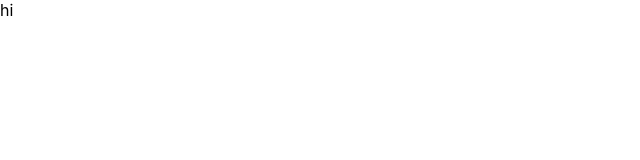
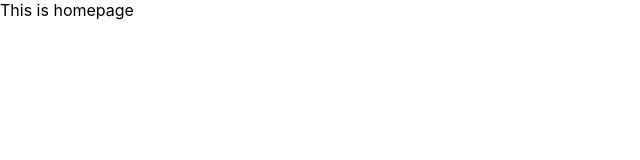
Before and after one commit to Mohitsingh1999/box-office-app, a React (Create React App) app: page / in a window 1280 px wide. Shown: the top 160 px of the page, without its empty margins (0-640 px from the left). Built offline with nearby package versions, Linux system fonts and the light colour scheme.

Commit message:
added react router

```diff
--- a/package.json
+++ b/package.json
@@ -8,6 +8,8 @@
     "@testing-library/user-event": "^12.8.3",
     "react": "^17.0.2",
     "react-dom": "^17.0.2",
+    "react-router": "^5.2.0",
+    "react-router-dom": "^5.2.0",
     "react-scripts": "5.0.0",
     "web-vitals": "^0.2.4",
     "workbox-background-sync": "^5.1.4",
--- a/src/App.js
+++ b/src/App.js
@@ -1,7 +1,18 @@
 import React from 'react';
+import { Switch, Route } from 'react-router-dom';
 
 function App() {
-  return <div>hi</div>;
+  return (
+    <Switch>
+      <Route exact path="/">
+        This is homepage
+      </Route>
+      <Route exact path="/starred">
+        this is starred
+      </Route>
+      <Route>This is 404 page</Route>
+    </Switch>
+  );
 }
 
 export default App;
--- a/src/index.js
+++ b/src/index.js
@@ -1,11 +1,17 @@
 import React from 'react';
 import ReactDOM from 'react-dom';
 import './index.css';
+import { BrowserRouter } from 'react-router-dom';
 import App from './App';
 import * as serviceWorkerRegistration from './serviceWorkerRegistration';
 import reportWebVitals from './reportWebVitals';
 
-ReactDOM.render(<App />, document.getElementById('root'));
+ReactDOM.render(
+  <BrowserRouter>
+    <App />
+  </BrowserRouter>,
+  document.getElementById('root')
+);
 
 // If you want your app to work offline and load faster, you can change
 // unregister() to register() below. Note this comes with some pitfalls.
```
Also changed, not shown: 1 other file (tests, documents, lock files or other folders).
